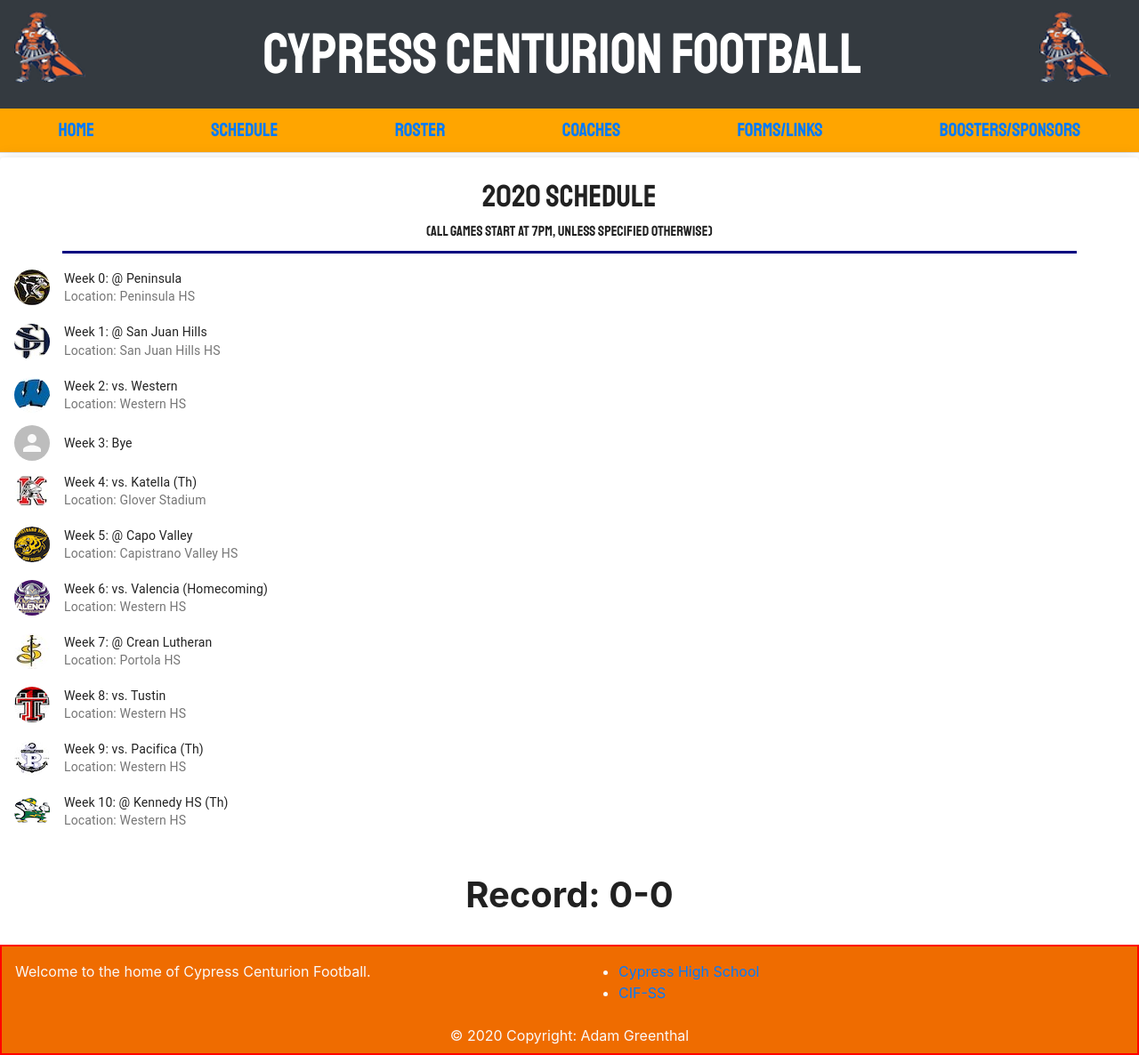
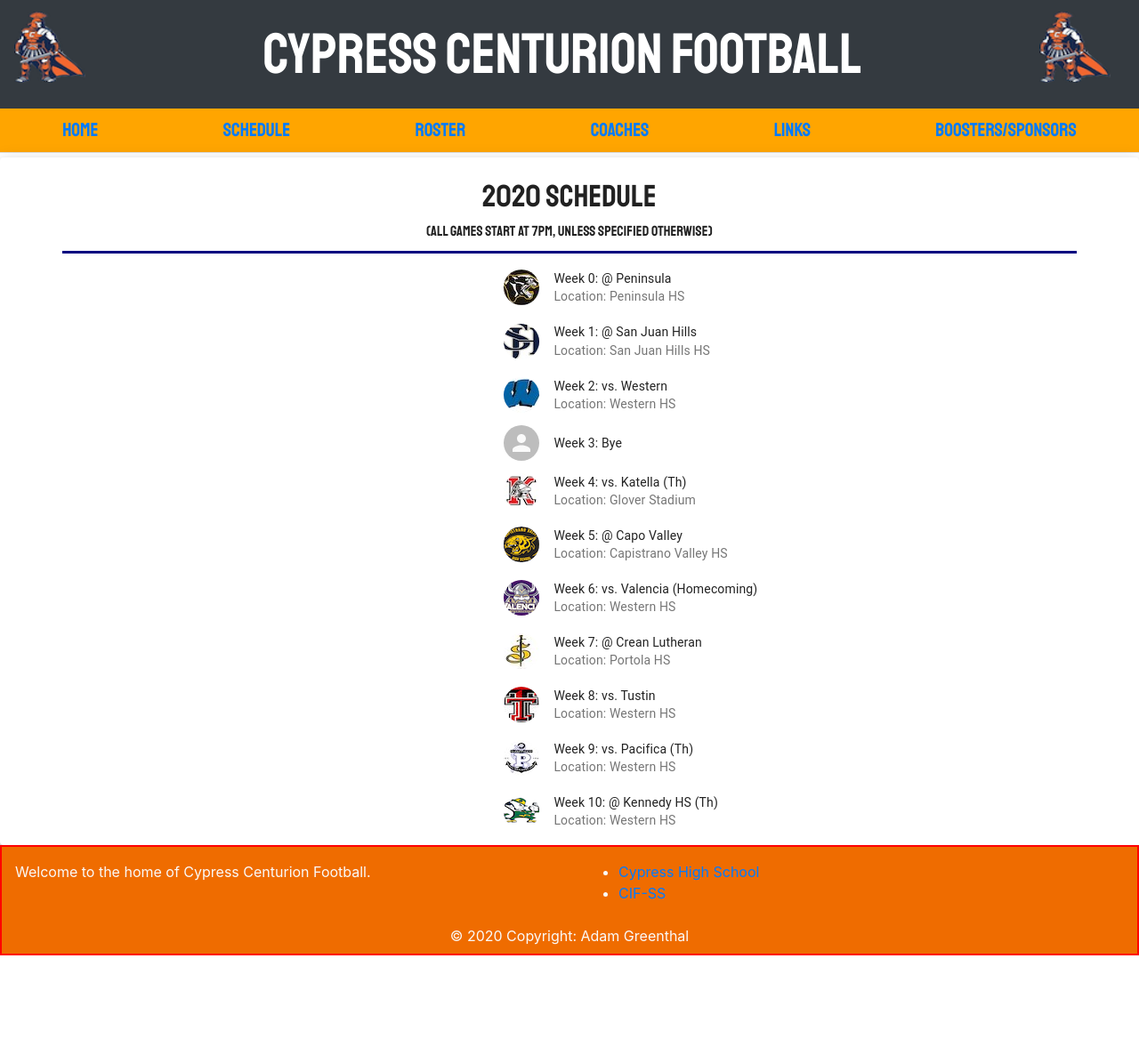
Before and after one commit to agreenthal/CypressFootball, a React (Create React App) app: page /schedule in a window 1280 px wide. Shown: the whole page at 89% size. After the commit the page ends 1074 px from the top, so only its background shows below. Built offline with nearby package versions, Linux system fonts and the light colour scheme; a web font is replaced by a local one.

Commit message:
realigned home page

```diff
--- a/src/Components/Home/Home.js
+++ b/src/Components/Home/Home.js
@@ -52,10 +52,10 @@
                         <Main />
                     </Row>
                 </Col>
-                <Col className={classes.twitter} xs={2}>
+                <Col>
                     <Row>
                         {/* <Twitter /> */}
-                        <News />
+                        {/* <News /> */}
                     </Row>
                 </Col>
             </Row>
--- a/src/Components/NavBar/NavBar1.js
+++ b/src/Components/NavBar/NavBar1.js
@@ -64,7 +64,7 @@
                     <Nav.Link href="/coaches">Coaches</Nav.Link>
                 </Nav.Item>
                 <Nav.Item>
-                    <Nav.Link href="/links">Forms/Links</Nav.Link>
+                    <Nav.Link href="/links">Links</Nav.Link>
                 </Nav.Item>
                 <Nav.Item>
                     <Nav.Link href="/boosters">Boosters/Sponsors</Nav.Link>
--- a/src/Components/Schedule/Schedule.js
+++ b/src/Components/Schedule/Schedule.js
@@ -26,11 +26,12 @@
         display: 'flex',
         width: '100%',
         paddingBottom: '0px',
-        marginTop: '5px'
+        marginTop: '5px',
     },
     demo: {
         backgroundColor: theme.palette.background.paper,
-        fontSize: '12pt'
+        fontSize: '12pt',
+        marginLeft: '43%'
     },
     title: {
         margin: theme.spacing(2, 0, 0),
@@ -56,7 +57,6 @@
 export default function Schedule() {
     const classes = useStyles();
     const [dense] = React.useState(true);
-    const [secondary, setSecondary] = React.useState(false);
     return (
         <Paper elevation={6} className={classes.root}>
             <Grid container spacing={1}>
@@ -189,8 +189,6 @@
                                     secondary={'Location: Western HS'}
                                 />
                             </ListItem>
-                            <br />
-                            <h1 className={classes.record}>Record: 0-0</h1>
                         </List>
                     </div>
                 </Grid>
```
